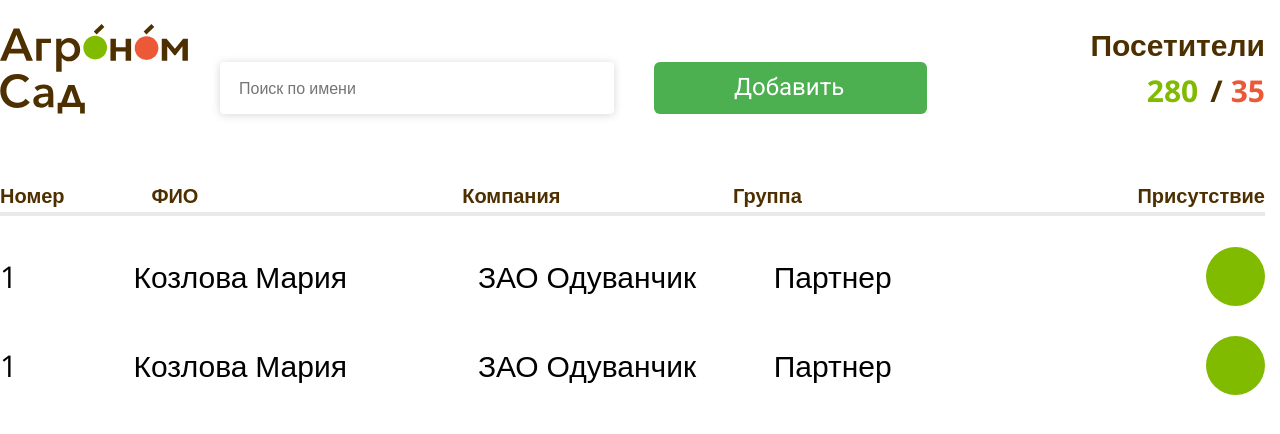
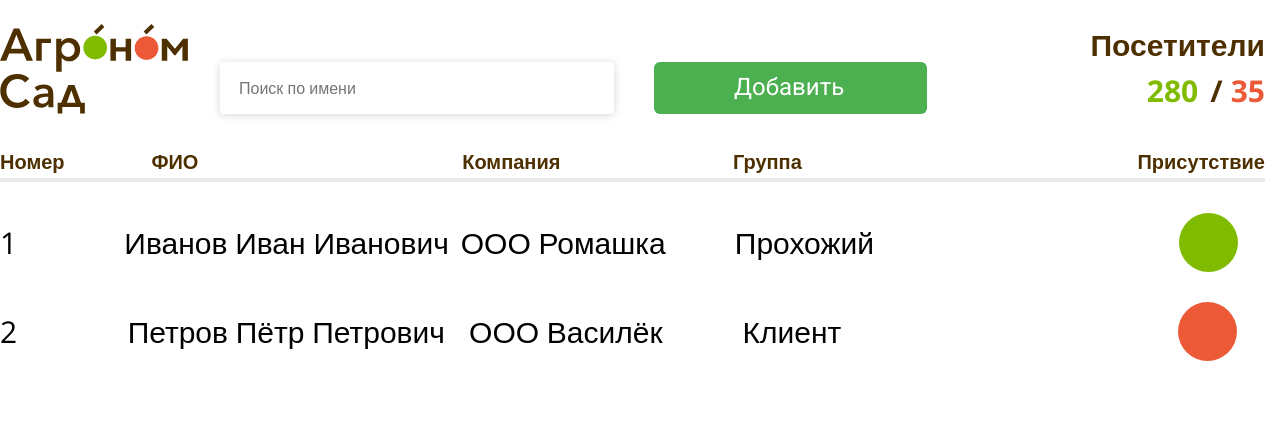
Before and after one commit to integrityaborescenes/agronom-sad, a React (Vite) app: page / in a window 1280 px wide. Shown: the top 434 px of the page. Built offline with nearby package versions, Linux system fonts and the light colour scheme; data requests are answered from the project's data file.

Commit message:
add json server

```diff
--- /dev/null
+++ b/db.json
@@ -0,0 +1,18 @@
+{
+  "visitors": [
+    {
+      "id": "1",
+      "fullName": "Иванов Иван Иванович",
+      "company": "ООО Ромашка",
+      "group": "Прохожий",
+      "present": true
+    },
+    {
+      "id": "2",
+      "fullName": "Петров Пётр Петрович",
+      "company": "ООО Василёк",
+      "group": "Клиент",
+      "present": false
+    }
+  ]
+}
--- a/package.json
+++ b/package.json
@@ -6,6 +6,7 @@
   "scripts": {
     "dev": "vite",
     "build": "tsc -b && vite build",
+    "server": "json-server db.json --watch --port 3000",
     "lint": "eslint .",
     "preview": "vite preview"
   },
@@ -23,6 +24,7 @@
     "eslint-plugin-react-hooks": "^7.0.1",
     "eslint-plugin-react-refresh": "^0.4.24",
     "globals": "^16.5.0",
+    "json-server": "^0.17.3",
     "sass-embedded": "^1.93.3",
     "typescript": "~5.9.3",
     "typescript-eslint": "^8.46.4",
--- a/src/components/Spreadsheet/Spreadsheet.module.css
+++ b/src/components/Spreadsheet/Spreadsheet.module.css
@@ -21,9 +21,6 @@
   height: 4px;
   background-color: #E9E9E9;
 }
-.spreadSheets th, .spreadSheets td {
-  text-align: left;
-}
 .spreadSheets .firstCol {
   width: 217px;
 }
@@ -36,11 +33,14 @@
 .spreadSheets .fourthCol {
   width: 658px;
 }
+.spreadSheets .fifthCol {
+  width: 159px;
+}
 .spreadSheets tr {
   height: 27px;
 }
 .spreadSheets tr th {
-  text-align: start;
+  text-align: left;
   padding: 0;
   color: var(--color-brown);
   font-family: var(--first-family);
@@ -60,6 +60,7 @@
   height: 59px;
 }
 .spreadSheets tbody tr td {
+  text-align: start;
   padding: 0;
   color: var(--color-black);
   font-family: var(--first-family);
@@ -72,7 +73,7 @@
   width: 59px;
   height: 59px;
   border-radius: 30px;
-  background-color: var(--color-light-green);
+  margin: 0 auto;
 }
 .spreadSheets tbody tr td .present.green {
   background-color: var(--color-light-green);
--- a/src/components/Spreadsheet/Spreadsheet.module.scss
+++ b/src/components/Spreadsheet/Spreadsheet.module.scss
@@ -24,20 +24,17 @@
       }
     }
 
-    th, td {
-      text-align: left;
-    }
-
     .firstCol { width: 217px; }
     .secondCol { width: 510px; }
     .thirdCol { width: 401px; }
     .fourthCol { width: 658px; }
+    .fifthCol {width: 159px;}
 
     tr {
       height: 27px;
 
       th {
-        text-align: start;
+        text-align: left;
         padding: 0;
         color: var(--color-brown);
         font-family: var(--first-family);
@@ -53,11 +50,13 @@
       flex-direction: column;
       gap: 30px;
       margin-top: 31px;
+
       tr {
         width: 100%;
         height: 59px;
 
         td {
+          text-align: start;
           padding: 0;
           color: var(--color-black);
           font-family: var(--first-family);
@@ -70,7 +69,7 @@
             width: 59px;
             height: 59px;
             border-radius: 30px;
-            background-color: var(--color-light-green);
+            margin: 0 auto;
 
             &.green {
               background-color: var(--color-light-green);
--- a/src/components/Spreadsheet/Spreadsheet.tsx
+++ b/src/components/Spreadsheet/Spreadsheet.tsx
@@ -1,8 +1,24 @@
 import styles from './Spreadsheet.module.scss'
+import {useEffect, useState} from "react";
 
 const Spreadsheet = () => {
+
+    type Visitors = {
+        id: number,
+        fullName: string,
+        company: string,
+        group: string,
+        present: boolean,
+    }
+
+    const [visitorsInfo, setVisitorsInfo] = useState<Visitors[]>([])
+    useEffect(() => {
+        fetch('http://localhost:3000/visitors')
+            .then((response) => response.json())
+            .then(setVisitorsInfo)
+    }, []);
+
     return (
-        <div className={styles.spreadSheets}>
         <table className={styles.spreadSheets}>
             <thead>
             <tr>
@@ -12,30 +28,22 @@ const Spreadsheet = () => {
                 <th className={styles.fourthCol}>Группа</th>
                 <th>Присутствие</th>
             </tr>
-                    <div className={styles.underLine}></div>
+            <tr className={styles.underLine}></tr>
             </thead>
             <tbody>
-                    <tr>
-                        <td className={styles.firstCol}>1</td>
-                        <td className={styles.secondCol}>Козлова Мария</td>
-                        <td className={styles.thirdCol}>ЗАО Одуванчик</td>
-                        <td className={styles.fourthCol}>Партнер</td>
-                        <td>
-                            <div className={styles.present}></div>
+            {visitorsInfo.map((info) => (
+                <tr key={info.id}>
+                    <td className={styles.firstCol}>{info.id}</td>
+                    <td className={styles.secondCol}>{info.fullName}</td>
+                    <td className={styles.thirdCol}>{info.company}</td>
+                    <td className={styles.fourthCol}>{info.group}</td>
+                    <td className={styles.fifthCol}>
+                        <div className={`${styles.present} ${info.present ? styles.green : styles.red}`}></div>
                     </td>
                 </tr>
-                    <tr>
-                        <td className={styles.firstCol}>1</td>
-                        <td className={styles.secondCol}>Козлова Мария</td>
-                        <td className={styles.thirdCol}>ЗАО Одуванчик</td>
-                        <td className={styles.fourthCol}>Партнер</td>
-                        <td>
-                            <div className={styles.present}></div>
-                        </td>
-                    </tr>
+            ))}
             </tbody>
         </table>
-        </div>
     )
 }
 
```
Also changed, not shown: 2 other files (tests, documents, lock files or other folders). Lines whose indentation alone changed are shown as unchanged.
